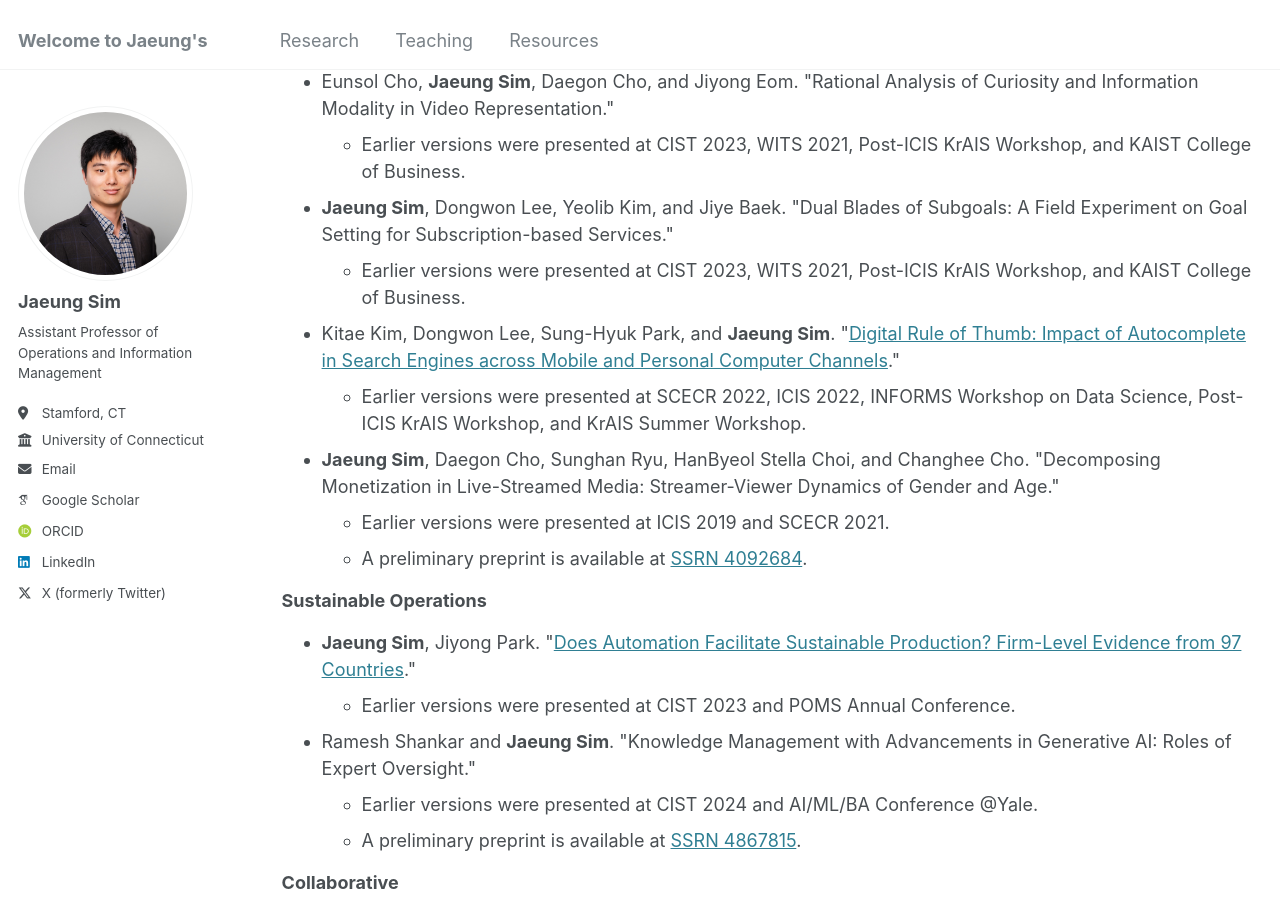
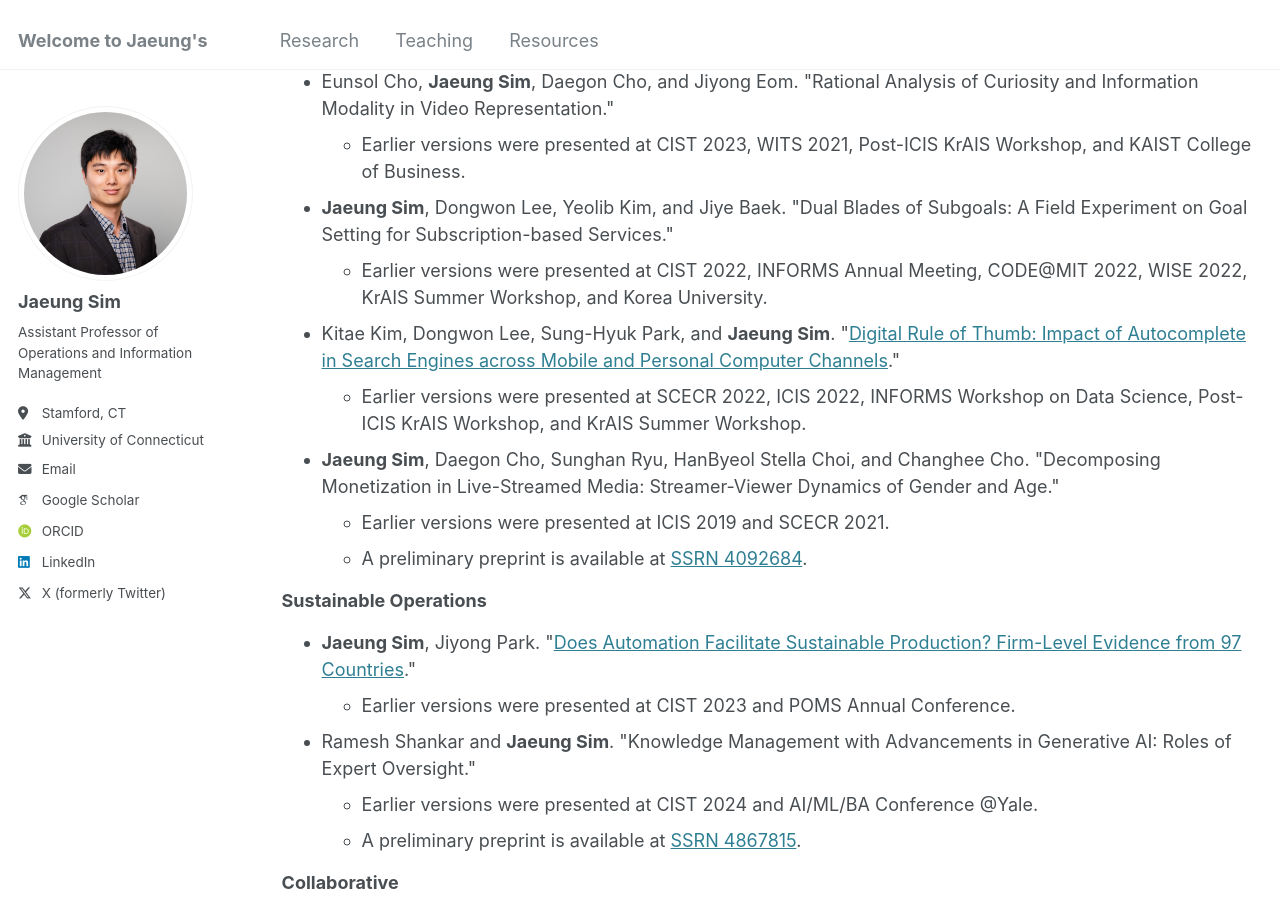
Before and after one commit to jaeungs/jaeungs.github.io, a Jekyll site: the page built from _pages/research.html, in a window 1280 px wide and 900 px high, scrolled down 1443 px. Built offline with Jekyll 4.4.1, drawn with Linux system fonts in a browser that asks for light colours; some web fonts are replaced.

Commit message:
Update research.html

```diff
--- a/_pages/research.html
+++ b/_pages/research.html
@@ -138,7 +138,7 @@ author_profile: true
     <li>
       <strong>Jaeung Sim</strong>, Dongwon Lee, Yeolib Kim, and Jiye Baek. "Dual Blades of Subgoals: A Field Experiment on Goal Setting for Subscription-based Services."
       <ul>
-        <li>Earlier versions were presented at CIST 2023, WITS 2021, Post-ICIS KrAIS Workshop, and KAIST College of Business.</li>
+        <li>Earlier versions were presented at CIST 2022, INFORMS Annual Meeting, CODE@MIT 2022, WISE 2022, KrAIS Summer Workshop, and Korea University.</li>
       </ul>
     </li>
   </div>
```
